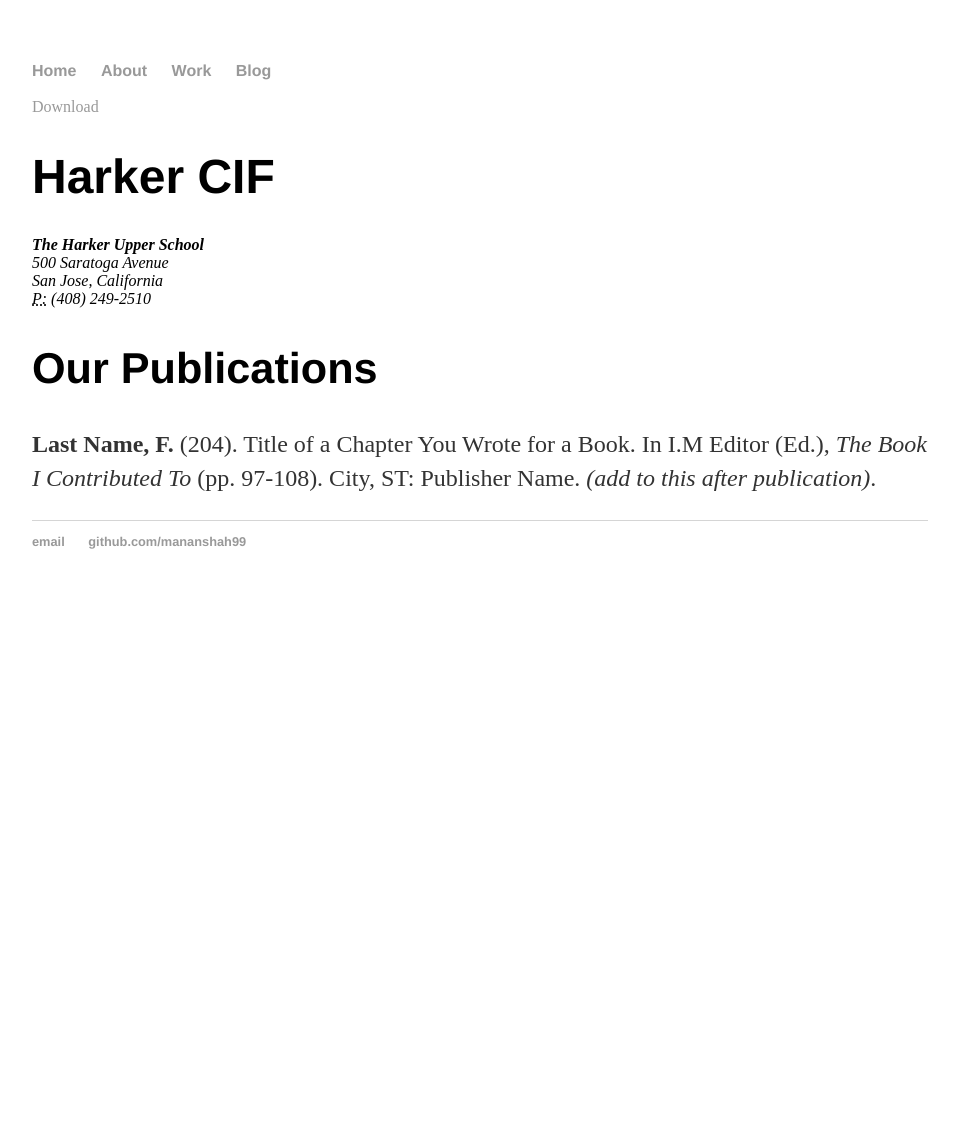
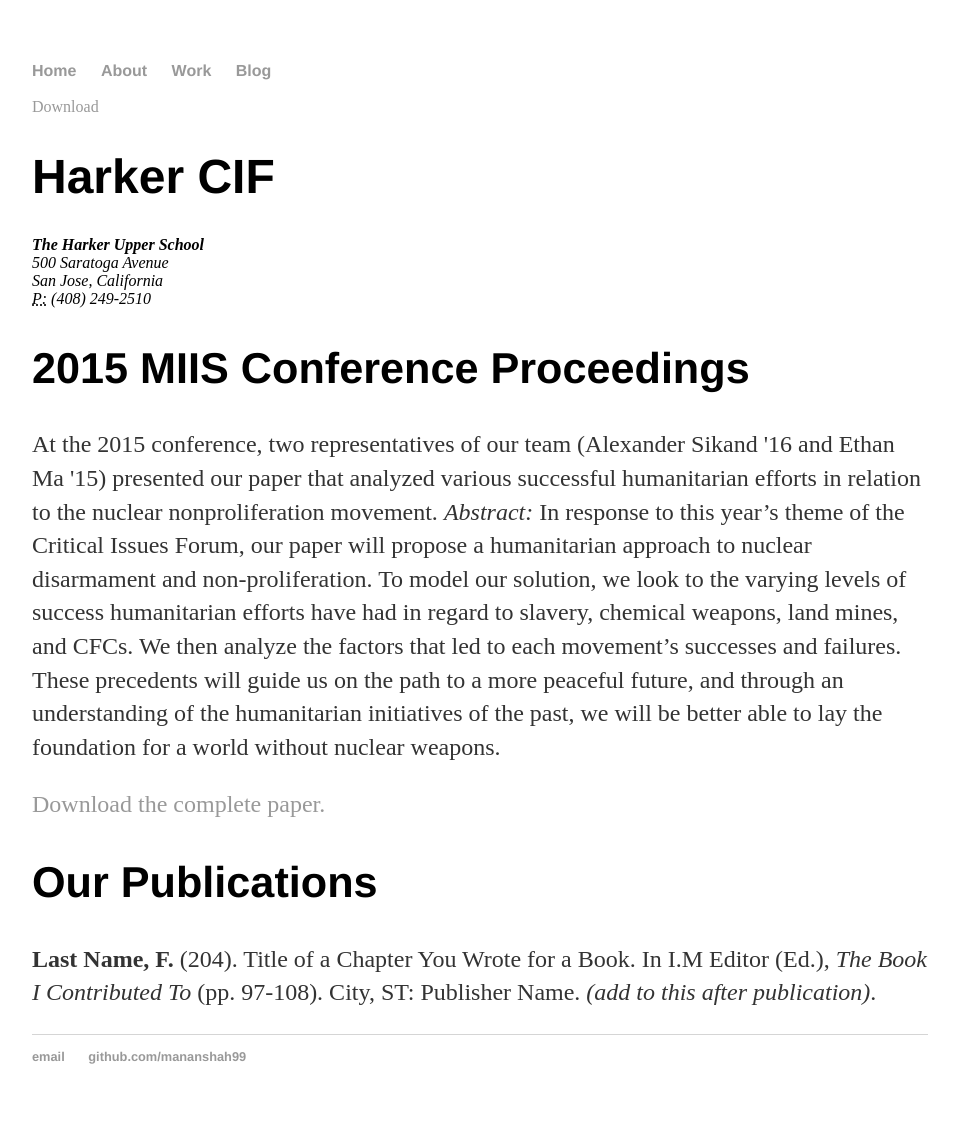
Before and after one commit to HarkerCIF/harkercif.github.io, a Jekyll site: the page built from work/index.html, in a window 1280 px wide. Shown: the whole page, without its empty margins (160-1119 px from the left). Built offline with Jekyll 4.4.1, drawn with Linux system fonts in a browser that asks for light colours; before the commit the page ends 900 px from its top, so only the background shows below that.

Commit message:
Add 2015 Paper

```diff
--- a/work/index.html
+++ b/work/index.html
@@ -13,6 +13,9 @@ title: Harker CIF CV
 					<abbr title="phone">P:</abbr> (408) 249-2510<br>
 					</address>
 
+                    <h2>2015 MIIS Conference Proceedings</h2>
+                    <p>At the 2015 conference, two representatives of our team (Alexander Sikand '16 and Ethan Ma '15) presented our paper that analyzed various successful humanitarian efforts in relation to the nuclear nonproliferation movement. <em> Abstract: </em> In response to this year’s theme of the Critical Issues Forum, our paper will propose a humanitarian approach to nuclear disarmament and non-proliferation. To model our solution, we look to the varying levels of success humanitarian efforts have had in regard to slavery, chemical weapons, land mines, and CFCs. We then analyze the factors that led to each movement’s successes and failures. These precedents will guide us on the path to a more peaceful future, and through an understanding of the humanitarian initiatives of the past, we will be better able to lay the foundation for a world without nuclear weapons.</p>
+                    <p><a href="pdf/comparative-analysis-feasibility.pdf">Download the complete paper.</a></p>
 					<h2>Our Publications</h2>
 
 					<p><strong>Last Name, F.</strong> (204). Title of a Chapter You Wrote for a Book. In I.M Editor (Ed.), <em>The Book I Contributed To</em> (pp. 97-108). City, ST: Publisher Name. <em>(add to this after publication)</em>.
```
Also changed, not shown: 1 other file.
